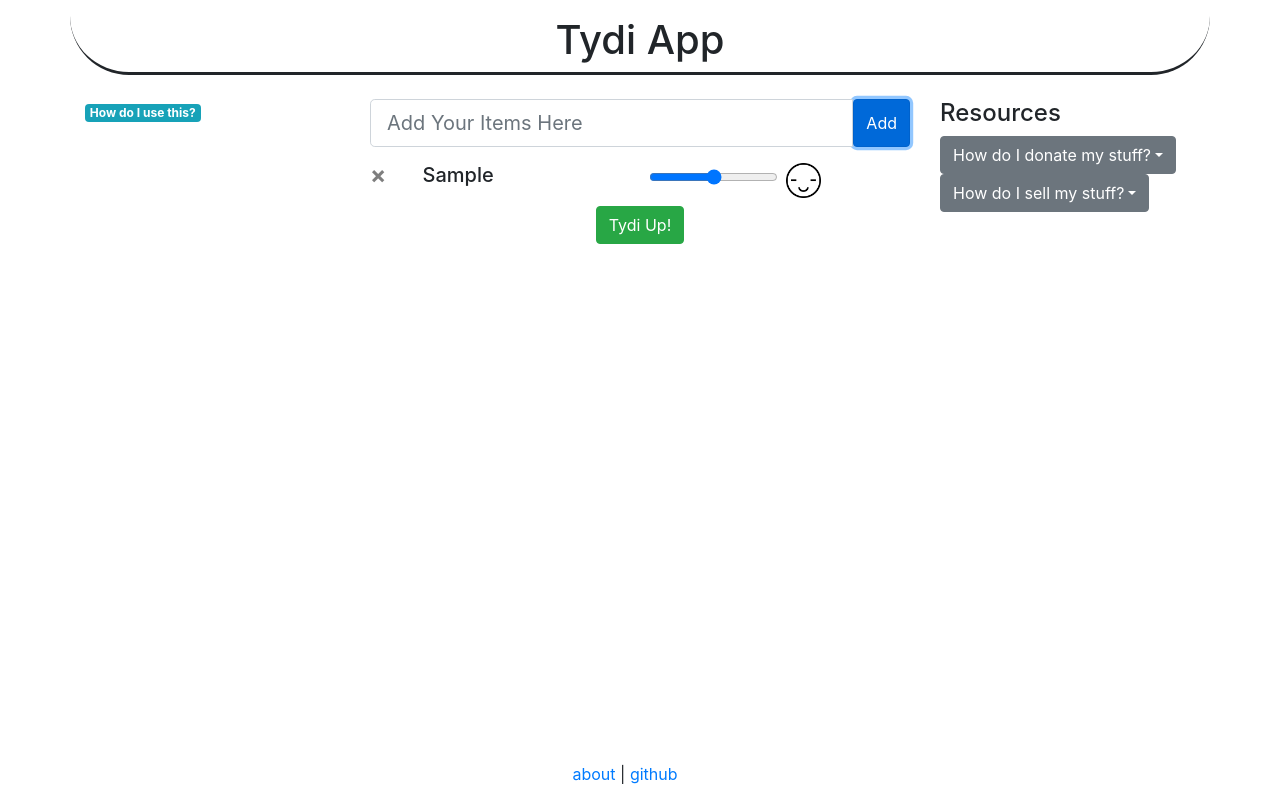
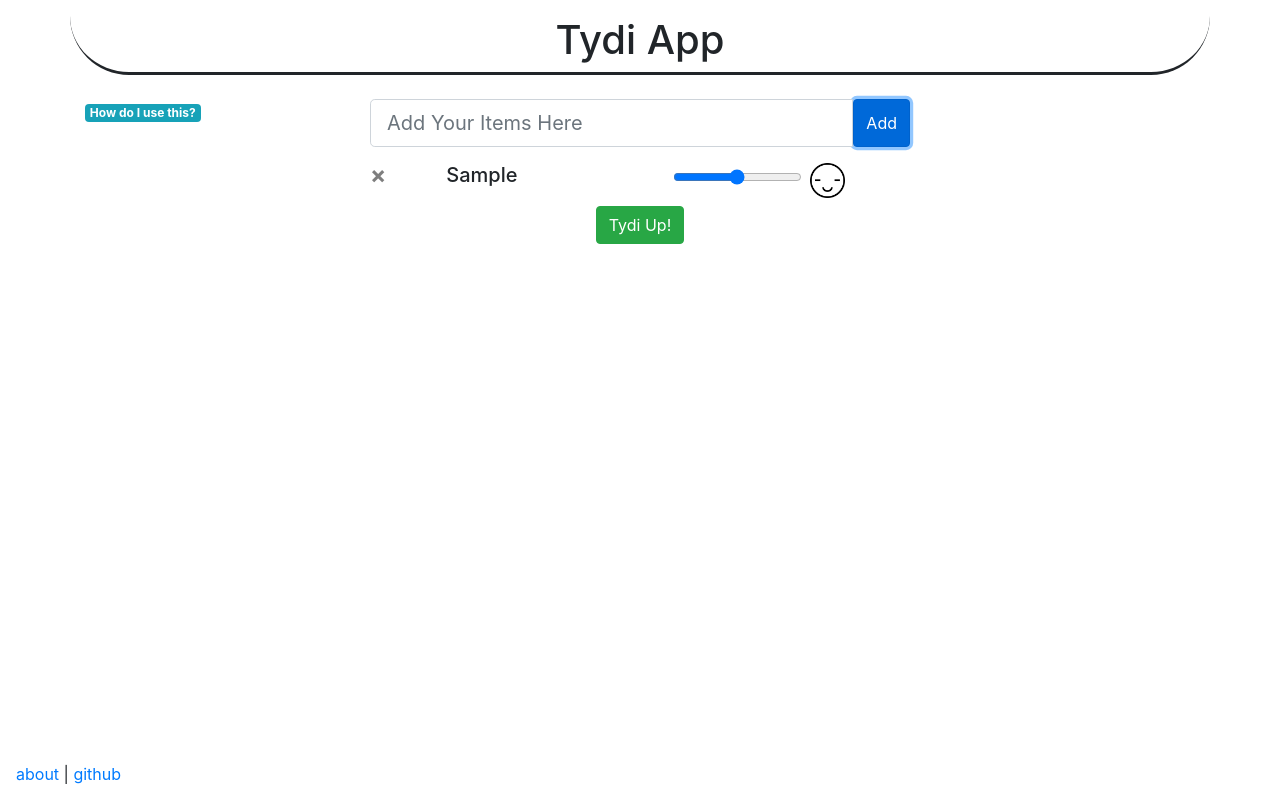
Before and after one commit to Beznet/tydii, a Next.js app: page / in a window 1280 px wide. Both pictures are taken after typing "Sample" into the empty fields and a click on the button "Add". Built offline with nearby package versions, Linux system fonts and the light colour scheme.

Commit message:
removed resources temporarily until I find a better place for them

```diff
--- a/components/Footer.js
+++ b/components/Footer.js
@@ -3,8 +3,7 @@ import { Col, Row } from 'reactstrap';
 
 const Footer = () => (
   <Row id="footer" className="mb-2">
-    <Col sm="3"></Col>
-    <Col className="text-center" sm="6">
+    <Col className="ml-3" sm="3">
       <Link href="/about">
         <a>about</a>
       </Link>{' '}
@@ -13,6 +12,7 @@ const Footer = () => (
         <a>github</a>
       </Link>
     </Col>
+    <Col sm="6"></Col>
     <Col sm="3"></Col>
   </Row>
 );
--- a/components/ItemList.js
+++ b/components/ItemList.js
@@ -15,7 +15,7 @@ const ItemList = ({ items, deleteItem, updateItem }) => {
         <>
           <Col
             className="d-inline text-center mb-2 text-wrap overflow-auto"
-            xs="4"
+            xs="5"
           >
             <Button
               className="float-left"
@@ -24,7 +24,7 @@ const ItemList = ({ items, deleteItem, updateItem }) => {
             />
             <h5>{item.name}</h5>
           </Col>
-          <Col className="d-inline text-center mb-2" xs="8">
+          <Col className="d-inline text-center mb-2" xs="7">
             <Slider
               className="m-auto"
               value={item.rating}
--- a/pages/index.js
+++ b/pages/index.js
@@ -1,16 +1,6 @@
 import React, { useState } from 'react';
 import '../styles/style.css';
-import {
-  Badge,
-  Col,
-  Row,
-  Popover,
-  PopoverBody,
-  Dropdown,
-  DropdownToggle,
-  DropdownMenu,
-  DropdownItem,
-} from 'reactstrap';
+import { Badge, Col, Row, Popover, PopoverBody } from 'reactstrap';
 import Layout from '../components/Layout';
 import ItemForm from '../components/ItemForm';
 import ItemList from '../components/ItemList';
@@ -24,9 +14,6 @@ export default function Index() {
   const [popoverOpen, setPopoverOpen] = useState(false);
   const [donateDropdownOpen, setDonateDropdownOpen] = useState(false);
   const [sellDropdownOpen, setSellDropdownOpen] = useState(false);
-
-  const donateDropToggle = () => setDonateDropdownOpen(prevState => !prevState);
-  const sellDropToggle = () => setSellDropdownOpen(prevState => !prevState);
 
   const popToggle = () => setPopoverOpen(!popoverOpen);
 
@@ -68,42 +55,7 @@ export default function Index() {
           />
           <DecisionTable items={items} />
         </Col>
-        <Col md="3">
-          <h4>Resources</h4>
-          <Dropdown isOpen={donateDropdownOpen} toggle={donateDropToggle}>
-            <DropdownToggle caret>How do I donate my stuff?</DropdownToggle>
-            <DropdownMenu>
-              <DropdownItem tag="a" href="https://www.goodwill.org/locator/">
-                Find your local Goodwill
-              </DropdownItem>
-              <DropdownItem divider />
-              <DropdownItem
-                tag="a"
-                href="https://www.charitynavigator.org/index.cfm?bay=content.view&cpid=335"
-              >
-                Guide to donating noncash items
-              </DropdownItem>
-            </DropdownMenu>
-          </Dropdown>
-          <Dropdown isOpen={sellDropdownOpen} toggle={sellDropToggle}>
-            <DropdownToggle caret>How do I sell my stuff?</DropdownToggle>
-            <DropdownMenu>
-              <DropdownItem
-                tag="a"
-                href="https://www.ebay.com/help/selling/selling-guides-tips/selling?id=4081"
-              >
-                Guide to selling on Ebay
-              </DropdownItem>
-              <DropdownItem divider />
-              <DropdownItem
-                tag="a"
-                href="https://www.facebook.com/marketplace/learn-more/"
-              >
-                Guide to selling on Facebook Marketplace
-              </DropdownItem>
-            </DropdownMenu>
-          </Dropdown>
-        </Col>
+        <Col md="3"></Col>
       </Row>
     </Layout>
   );
--- a/styles/style.css
+++ b/styles/style.css
@@ -5,7 +5,8 @@ body {
 
 #footer {
   bottom: 0;
-  position: fixed;
+  position: absolute;
+  float: left;
   width: 100vw;
   height: 30px; /* Height of the footer */
 }
```
